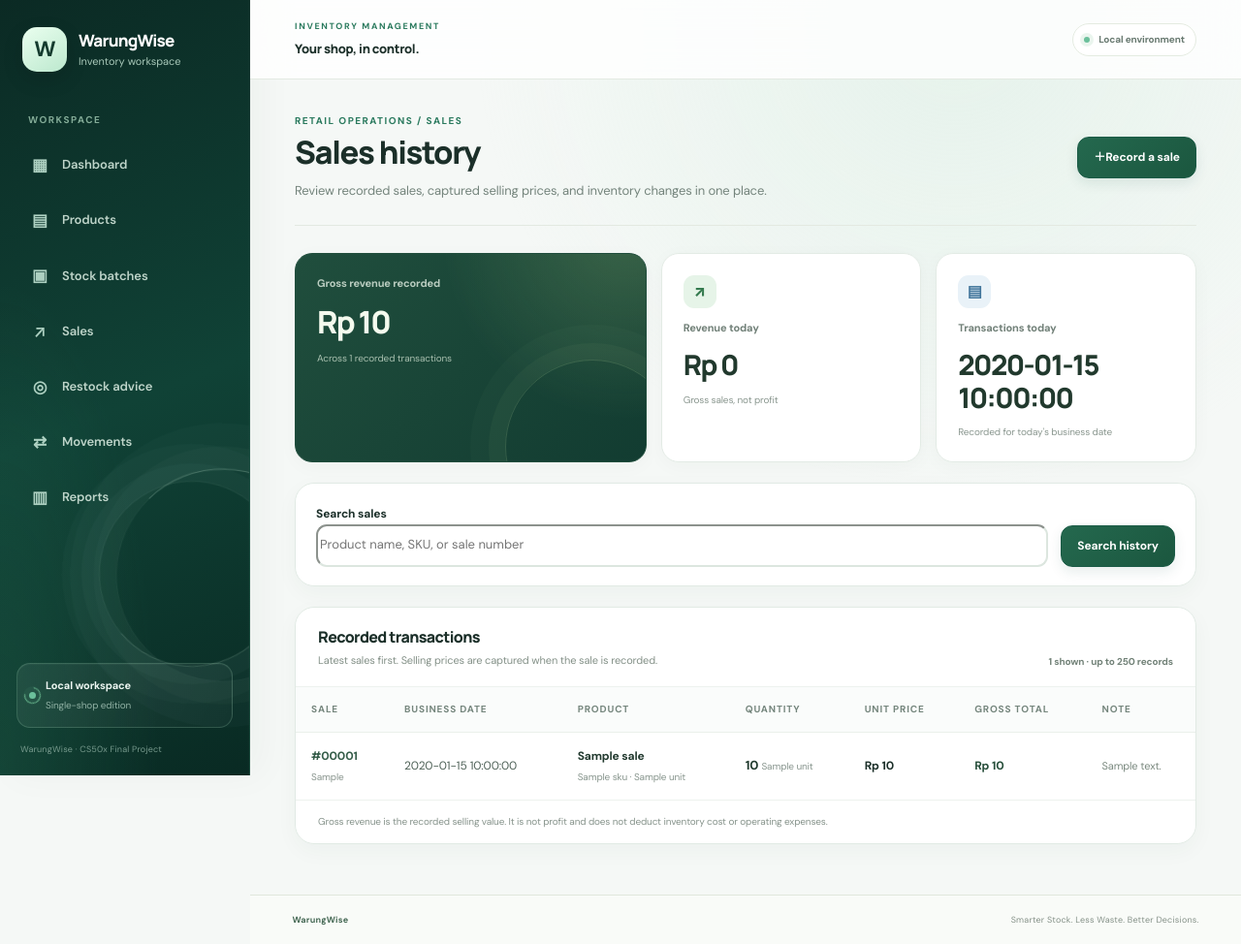
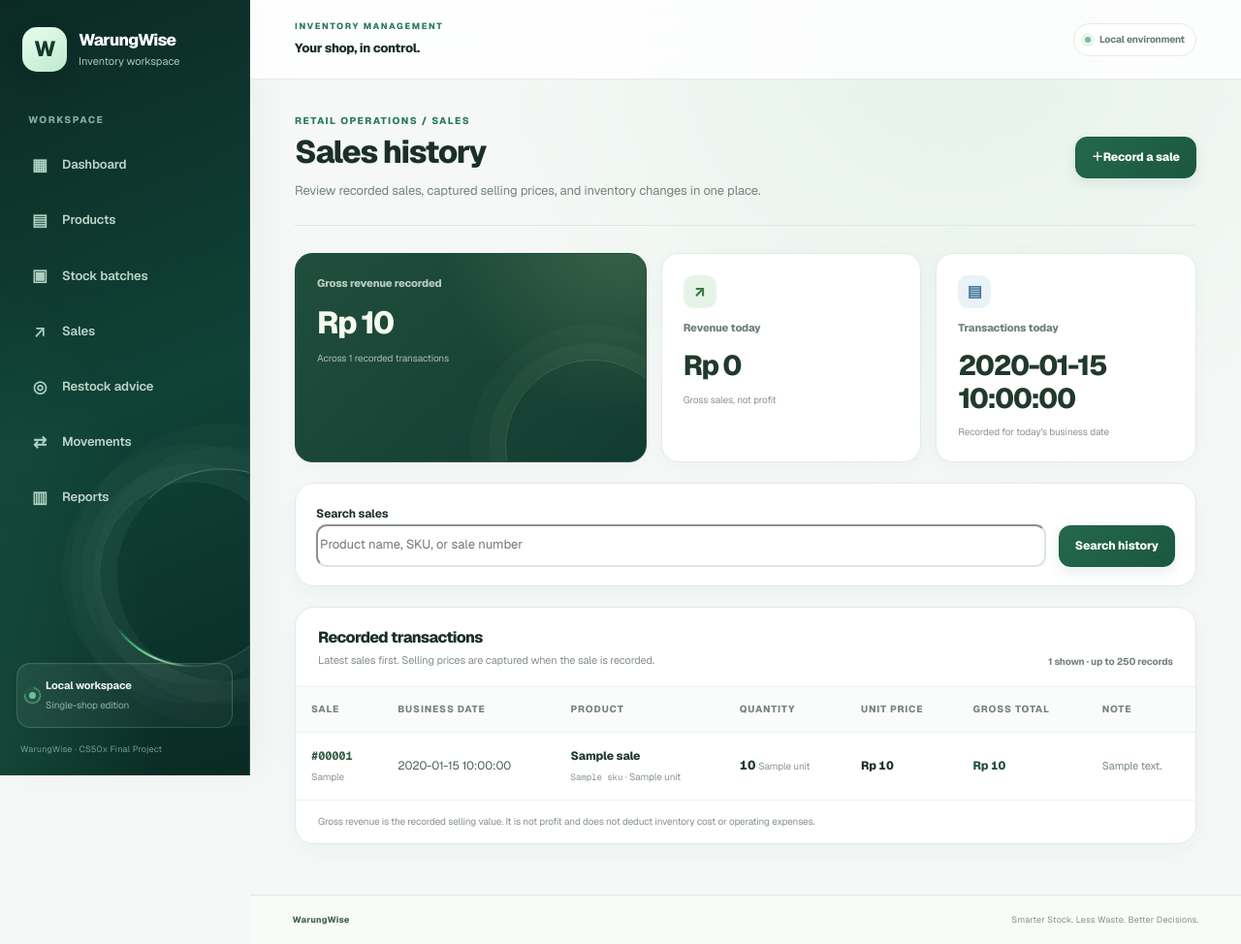
Before and after one commit to krisvan123/CS50X_FinalProject, a Flask app: template templates/sales/index.html in a window 1280 px wide. Shown: the whole page at 97% size. Run offline with Flask 3, Linux system fonts and the light colour scheme; the template is opened without the code that fills it: most values are stand-ins (such as "Sample title", 1, 10 or a date in 2020).

Commit message:
Polish Phase 11 UI typography and luminous orbit

```diff
--- a/static/css/styles.css
+++ b/static/css/styles.css
@@ -23,7 +23,7 @@ body {
     margin: 0;
     background: var(--ww-page);
     color: var(--ww-ink);
-    font-family: Inter, ui-sans-serif, system-ui, -apple-system, BlinkMacSystemFont, "Segoe UI", sans-serif;
+    font-family: "Geist", ui-sans-serif, system-ui, -apple-system, BlinkMacSystemFont, "Segoe UI", sans-serif;
     font-size: 14px;
     line-height: 1.55;
 }
@@ -1197,7 +1197,7 @@ body {
     --ww-radius: 17px;
 }
 body {
-    font-family: "DM Sans", "Segoe UI", sans-serif;
+    font-family: "Geist", "Segoe UI", sans-serif;
     font-size: 14px;
     line-height: 1.6;
     letter-spacing: -0.01em;
@@ -1205,14 +1205,14 @@ body {
     text-rendering: optimizeLegibility;
 }
 h1, h2, h3, h4, .brand-copy strong, .metric-value, .sales-total, .batch-summary-card strong {
-    font-family: "Manrope", "Segoe UI", sans-serif;
+    font-family: "Geist", "Segoe UI", sans-serif;
     letter-spacing: -0.035em;
 }
 .brand-copy strong { font-size: 17px; font-weight: 800; letter-spacing: -0.045em; }
 .brand-copy small { font-size: 11px; letter-spacing: 0; }
 .nav-item { font-size: 13px; font-weight: 600; letter-spacing: -0.01em; }
 .sidebar-section-label { font-size: 10px; letter-spacing: 1.5px; }
-.topbar-title { font-family: "Manrope", "Segoe UI", sans-serif; font-size: 13px; font-weight: 750; letter-spacing: -.025em; }
+.topbar-title { font-family: "Geist", "Segoe UI", sans-serif; font-size: 13px; font-weight: 750; letter-spacing: -.025em; }
 .main-content { padding-top: 35px; }
 .page-heading { margin-bottom: 28px; }
 .page-heading h1 { font-size: clamp(27px, 2.45vw, 35px); line-height: 1.16; font-weight: 800; letter-spacing: -.055em; }
@@ -1220,10 +1220,10 @@ h1, h2, h3, h4, .brand-copy strong, .metric-value, .sales-total, .batch-summary-
 .eyebrow { font-size: 10px; font-weight: 800; letter-spacing: 1.45px; }
 .button { min-height: 43px; padding: 11px 16px; border-radius: 12px; font-size: 12px; font-weight: 750; letter-spacing: -.01em; }
 .content-card { border-radius: 19px; box-shadow: 0 5px 22px rgba(25, 55, 41, .035); }
-.section-heading h2, .next-step-card h2, .form-section-heading h2 { font-family: "Manrope", "Segoe UI", sans-serif; font-weight: 800; letter-spacing: -.04em; }
+.section-heading h2, .next-step-card h2, .form-section-heading h2 { font-family: "Geist", "Segoe UI", sans-serif; font-weight: 800; letter-spacing: -.04em; }
 .metric-label, .filter-search label, .filter-field label, .form-field label { font-size: 12px; font-weight: 700; letter-spacing: -.01em; }
 .metric-value { font-size: 36px; font-weight: 800; }
-input, select, textarea { font-family: "DM Sans", "Segoe UI", sans-serif; }
+input, select, textarea { font-family: "Geist", "Segoe UI", sans-serif; }
 input:not([type="checkbox"]):not([type="radio"]), select, textarea {
     min-height: 44px;
     border-color: #dce6df;
@@ -1456,7 +1456,7 @@ body {
 }
 .sales-summary-label { display: block; position: relative; z-index: 1; color: #718078; font-size: 11px; font-weight: 750; }
 .sales-summary-featured .sales-summary-label { color: rgba(246, 255, 244, .72); }
-.sales-summary-card > strong { display: block; position: relative; z-index: 1; margin-top: 12px; color: #21392d; font-family: "Manrope", sans-serif; font-size: clamp(24px, 2.25vw, 32px); font-weight: 800; letter-spacing: -.055em; line-height: 1.18; overflow-wrap: anywhere; }
+.sales-summary-card > strong { display: block; position: relative; z-index: 1; margin-top: 12px; color: #21392d; font-family: "Geist", sans-serif; font-size: clamp(24px, 2.25vw, 32px); font-weight: 800; letter-spacing: -.055em; line-height: 1.18; overflow-wrap: anywhere; }
 .sales-summary-featured > strong { color: #f4faee; font-size: clamp(28px, 2.5vw, 36px); }
 .sales-summary-card > small { display: block; position: relative; z-index: 1; margin-top: 11px; color: #8a978f; font-size: 10px; line-height: 1.6; }
 .sales-summary-featured > small { color: rgba(234, 247, 230, .68); }
@@ -1547,13 +1547,13 @@ body {
 
 /* Phase 8 — dashboard hierarchy, richer surfaces, and intentional motion. */
 body {
-    font-family: "DM Sans", Inter, ui-sans-serif, system-ui, -apple-system, BlinkMacSystemFont, "Segoe UI", sans-serif;
+    font-family: "Geist", ui-sans-serif, system-ui, -apple-system, BlinkMacSystemFont, "Segoe UI", sans-serif;
     background:
         radial-gradient(ellipse at 77% 3%, rgba(208, 235, 220, .42), transparent 31rem),
         var(--ww-page);
 }
 h1, h2, h3, .brand-copy strong, .metric-value, .sales-total {
-    font-family: "Manrope", "DM Sans", ui-sans-serif, system-ui, sans-serif;
+    font-family: "Geist", ui-sans-serif, system-ui, sans-serif;
 }
 .sidebar {
     position: relative;
@@ -2718,3 +2718,105 @@ h1, h2, h3, .brand-copy strong, .metric-value, .sales-total {
         transition: none !important;
     }
 }
+
+
+/* Phase 11 — modern Geist typography, luminous orbit, and final accessibility polish. */
+:root {
+    --ww-font-sans: "Geist", "Segoe UI", ui-sans-serif, system-ui, -apple-system, BlinkMacSystemFont, sans-serif;
+    --ww-font-mono: "Geist Mono", "SFMono-Regular", Consolas, "Liberation Mono", monospace;
+}
+html,
+body {
+    font-family: var(--ww-font-sans);
+    font-optical-sizing: auto;
+}
+button,
+input,
+select,
+textarea {
+    font-family: var(--ww-font-sans);
+}
+h1, h2, h3, h4, h5, h6 {
+    font-family: var(--ww-font-sans);
+    font-optical-sizing: auto;
+}
+code, pre, kbd, samp,
+.ww-identifier, .batch-reference, .sale-reference, .timestamp-main {
+    font-family: var(--ww-font-mono);
+    font-variant-numeric: tabular-nums;
+}
+code.ww-identifier {
+    padding: 0;
+    border: 0;
+    background: transparent;
+    color: inherit;
+    font-size: .92em;
+}
+.metric-value, .sales-total, .stock-count, .quantity-cell, .sale-total-cell,
+.report-summary-card > strong, .stock-position-grid strong {
+    font-variant-numeric: lining-nums tabular-nums;
+}
+.form-field input, .form-field select, .form-field textarea,
+.report-date-form input, .report-date-form select {
+    transition: border-color .18s ease, box-shadow .18s ease;
+}
+.form-field input:focus-visible, .form-field select:focus-visible,
+.form-field textarea:focus-visible,
+.report-date-form input:focus-visible, .report-date-form select:focus-visible {
+    border-color: #69a985;
+    box-shadow: 0 0 0 4px rgba(76, 157, 108, .14);
+    outline: none;
+}
+:where(.nav-item, .button, .text-link, .report-text-link, .report-export-card):focus-visible {
+    outline: 3px solid #9bd7ae;
+    outline-offset: 3px;
+}
+.table-responsive {
+    overscroll-behavior-x: contain;
+    scrollbar-color: #bed4c5 transparent;
+    scrollbar-width: thin;
+}
+
+/* This glowing arc rotates independently from the faint orbit ring underneath it. */
+.sidebar-orbit-light {
+    position: absolute;
+    z-index: 0;
+    right: -37px;
+    bottom: 112px;
+    display: block;
+    width: 192px;
+    height: 192px;
+    border-radius: 50%;
+    background: conic-gradient(
+        from 0deg,
+        transparent 0deg 292deg,
+        rgba(114, 255, 169, .12) 306deg,
+        rgba(186, 255, 203, .98) 326deg,
+        rgba(72, 235, 145, .74) 341deg,
+        transparent 356deg 360deg
+    );
+    -webkit-mask: radial-gradient(farthest-side, transparent calc(100% - 3px), #000 calc(100% - 1px));
+    mask: radial-gradient(farthest-side, transparent calc(100% - 3px), #000 calc(100% - 1px));
+    filter: drop-shadow(0 0 5px rgba(92, 245, 151, .52));
+    animation: ww-orbit-light-spin 10s linear infinite;
+    pointer-events: none;
+}
+@keyframes ww-orbit-light-spin {
+    to { transform: rotate(1turn); }
+}
+@media (max-width: 767.98px) {
+    .sidebar-orbit-light {
+        right: -37px;
+        bottom: 112px;
+    }
+}
+@media (prefers-reduced-motion: reduce) {
+    .sidebar-orbit-light {
+        animation: none !important;
+        filter: none;
+    }
+    .form-field input, .form-field select, .form-field textarea,
+    .report-date-form input, .report-date-form select {
+        transition: none !important;
+    }
+}
--- a/templates/base.html
+++ b/templates/base.html
@@ -14,14 +14,15 @@
         crossorigin="anonymous">
     <link rel="preconnect" href="https://fonts.googleapis.com">
     <link rel="preconnect" href="https://fonts.gstatic.com" crossorigin>
-    <link href="https://fonts.googleapis.com/css2?family=DM+Sans:wght@400;500;600;700&family=Manrope:wght@400;500;600;700;800&display=swap" rel="stylesheet">
-    <link rel="stylesheet" href="{{ url_for('static', filename='css/styles.css', v='8') }}">
+    <link href="https://fonts.googleapis.com/css2?family=Geist:wght@400;500;600;700;800;900&family=Geist+Mono:wght@400;500;600;700&display=swap" rel="stylesheet">
+    <link rel="stylesheet" href="{{ url_for('static', filename='css/styles.css', v='9') }}">
 </head>
 <body>
 <a class="skip-link" href="#main-content">Lewati ke konten utama</a>
 
 <div class="app-shell">
     <aside class="sidebar" aria-label="Navigasi utama">
+        <span class="sidebar-orbit-light" aria-hidden="true"></span>
         <a class="brand" href="{{ url_for('index') }}" aria-label="WarungWise, dashboard">
             <span class="brand-mark" aria-hidden="true">W</span>
             <span class="brand-copy">
--- a/templates/batches/index.html
+++ b/templates/batches/index.html
@@ -83,7 +83,7 @@
                     <td><span class="batch-reference">#{{ "%05d"|format(batch.batch_id) }}</span><small>Received {{ batch.quantity_received }} {{ batch.unit }}</small></td>
                     <td>
                         <strong class="table-primary-text">{{ batch.product_name }}</strong>
-                        <small>{{ batch.sku or "No SKU" }} · {{ batch.unit }}</small>
+                        <small><code class="ww-identifier">{{ batch.sku or "No SKU" }}</code> · {{ batch.unit }}</small>
                     </td>
                     <td>{{ batch.received_date }}</td>
                     <td>
--- a/templates/products/index.html
+++ b/templates/products/index.html
@@ -66,7 +66,7 @@
             <tbody>
                 {% for product in products %}
                 <tr>
-                    <td><div class="product-name-cell"><strong>{{ product.name }}</strong><span>{{ product.sku or "No SKU" }} · per {{ product.unit }}</span></div></td>
+                    <td><div class="product-name-cell"><strong>{{ product.name }}</strong><span><code class="ww-identifier">{{ product.sku or "No SKU" }}</code> · per {{ product.unit }}</span></div></td>
                     <td>{{ product.category or "Uncategorized" }}</td>
                     <td class="money-cell">{{ product.selling_price|idr }}</td>
                     <td><span class="stock-count">{{ product.remaining_stock }}</span><span class="table-subtext">unit(s)</span></td>
--- a/templates/sales/index.html
+++ b/templates/sales/index.html
@@ -65,7 +65,7 @@
                 <tr data-testid="sale-row">
                     <td><span class="sale-reference">#{{ "%05d"|format(sale.sale_id) }}</span><small>{{ sale.occurred_at_utc|replace('T', ' ')|replace('Z', ' UTC') }}</small></td>
                     <td>{{ sale.business_date }}</td>
-                    <td><strong class="table-primary-text">{{ sale.product_name }}</strong><small>{{ sale.sku or "No SKU" }} · {{ sale.unit }}</small></td>
+                    <td><strong class="table-primary-text">{{ sale.product_name }}</strong><small><code class="ww-identifier">{{ sale.sku or "No SKU" }}</code> · {{ sale.unit }}</small></td>
                     <td><strong class="quantity-cell">{{ sale.quantity }}</strong> <span class="unit-caption">{{ sale.unit }}</span></td>
                     <td class="money-cell">{{ sale.unit_selling_price|idr }}</td>
                     <td><strong class="sale-total-cell">{{ sale.line_total|idr }}</strong></td>
```
Also changed, not shown: other parts of static/css/styles.css (+17 -17 lines), docs/PHASE_11_FINAL_UI_UX_POLISH.md (added, +38 -0 lines).
